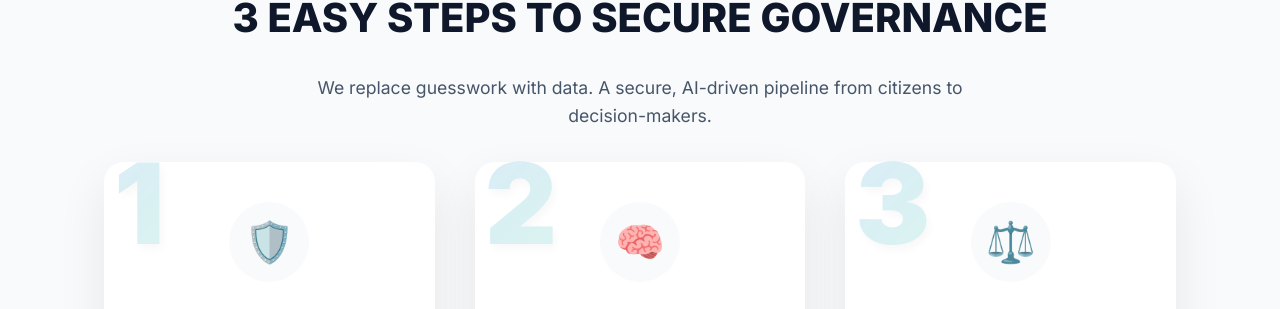
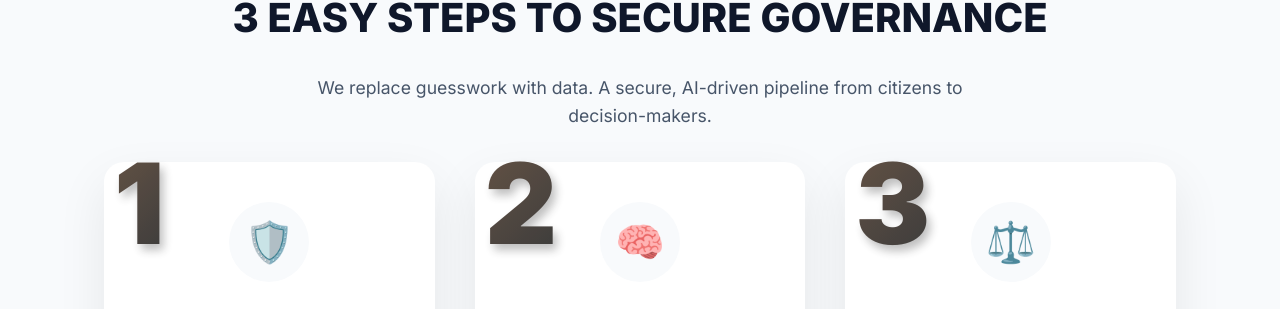
Before and after one commit to reet-9944/People-s-Priorities, a Next.js app: page / in a window 1280 px wide. Shown: the part 3124-3433 px from the top of the page. Built offline with nearby package versions, Linux system fonts and the light colour scheme.

Commit message:
Update step numbers to high contrast blackish coffeeish gradient

```diff
--- a/src/app/globals.css
+++ b/src/app/globals.css
@@ -395,17 +395,17 @@ a {
   z-index: 0;
   line-height: 1;
   color: transparent;
-  background: linear-gradient(135deg, #0284c7 0%, #14b8a6 100%);
+  background: linear-gradient(135deg, #4A3525 0%, #1a1a1a 100%);
   -webkit-background-clip: text;
   background-clip: text;
-  opacity: 0.15;
-  filter: drop-shadow(3px 5px 4px rgba(15, 23, 42, 0.2));
+  opacity: 0.85;
+  filter: drop-shadow(4px 6px 5px rgba(0, 0, 0, 0.3));
   transition: all 0.4s cubic-bezier(0.16, 1, 0.3, 1);
 }
 
 .step-card:hover .step-number {
-  opacity: 0.35;
-  filter: drop-shadow(6px 10px 8px rgba(15, 23, 42, 0.25));
+  opacity: 1;
+  filter: drop-shadow(8px 12px 10px rgba(0, 0, 0, 0.4));
   transform: translateY(-5px) scale(1.05);
 }
 .step-content {
```
